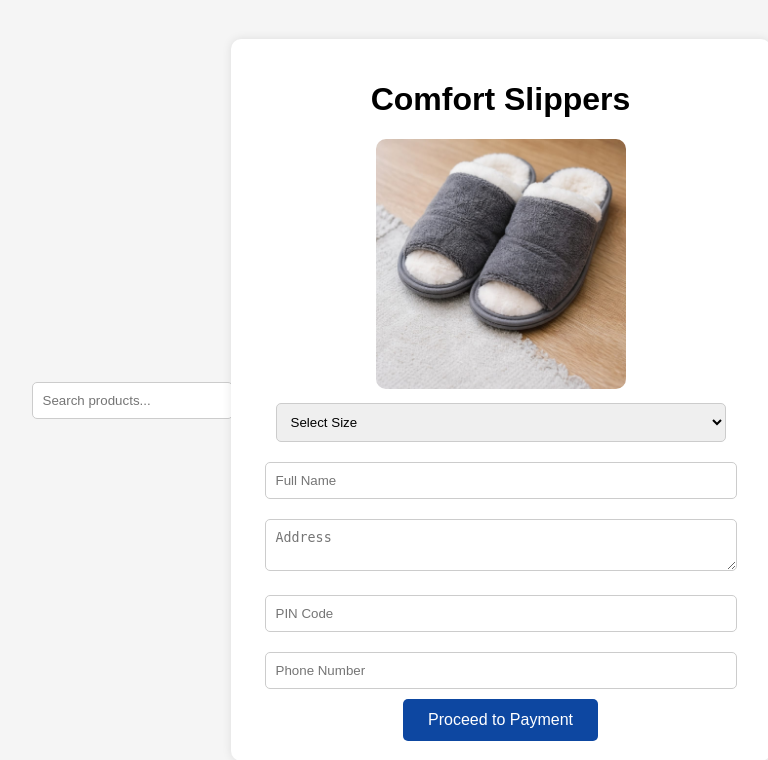
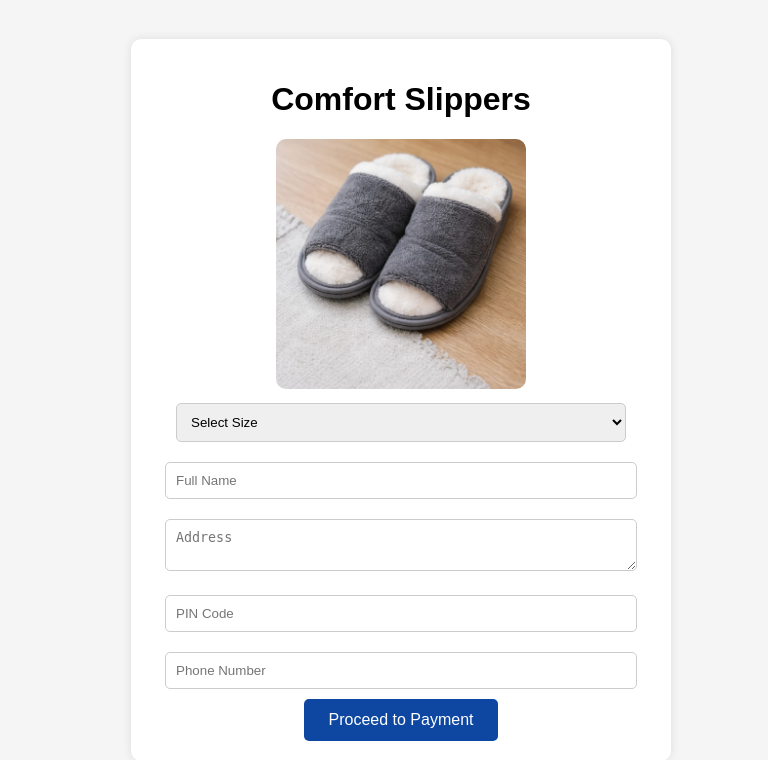
Before and after one commit to attiharish1234-beep/friendsshop, a Django app: page /product/ in a window 1280 px wide. Shown: the top 760 px of the page, without its empty margins (239-1007 px from the left). Run offline with Django 5.2, Linux system fonts and the light colour scheme.

Commit message:
removed search bar

```diff
--- a/templates/product.html
+++ b/templates/product.html
@@ -56,12 +56,6 @@
 </head>
 <body>
 
-<div class="search-box">
-    <div class="search-wrapper">
-        <input type="text" id="searchInput" placeholder="Search products...">
-    </div>
-</div>
-
 <div class="container">
 
     <h1>{{ title }}</h1>
```
